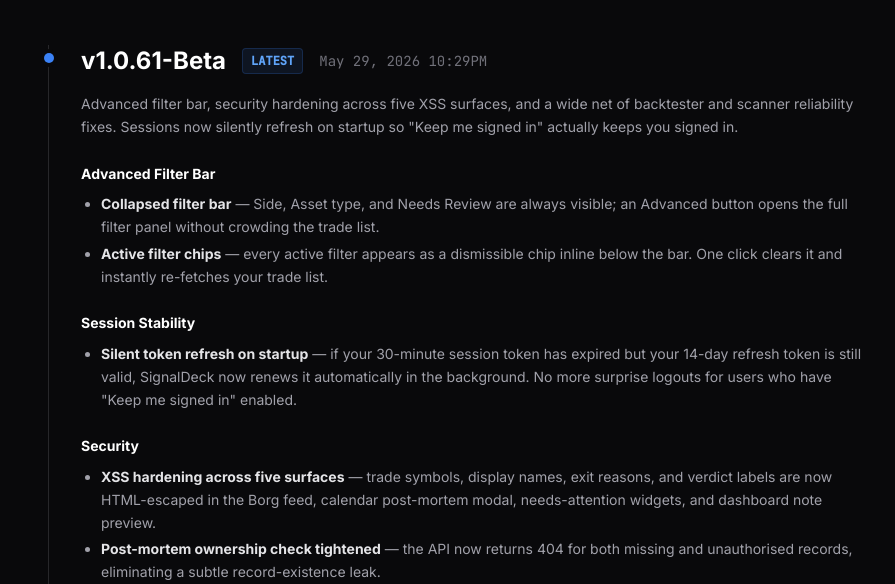
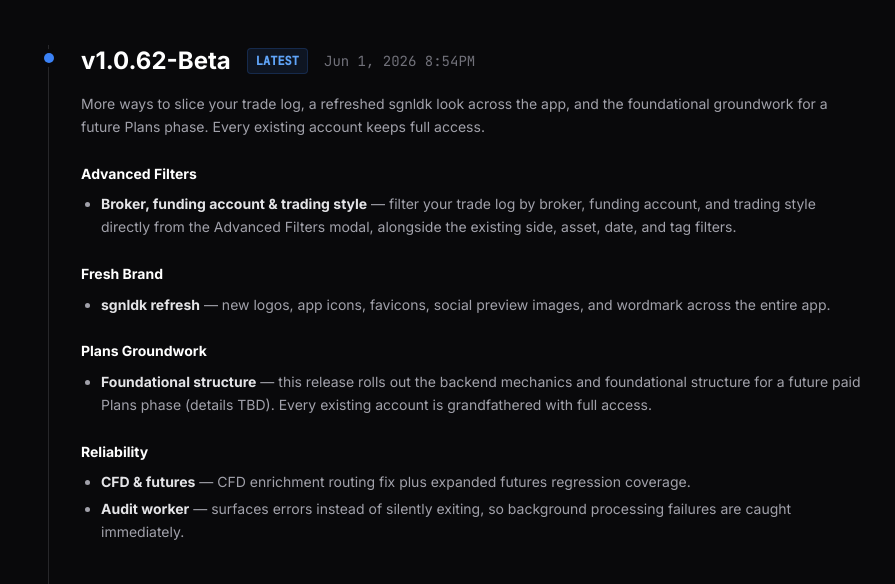
Before and after one commit to zachisit/signaldeck_marketing, a plain HTML site: page release-history.html in a window 1280 px wide. Shown: the part 216-800 px from the top of the page, without its empty margins (192-1087 px from the left). Drawn offline with nearby package versions, Linux system fonts and the light colour scheme.

Commit message:
release: v1.0.62 — Advanced Filters, sgnldk refresh, Plans groundwork
Add v1.0.62 release-history entry (LATEST badge moved from v1.0.61), and bump
homepage + release-history sitemap lastmod to 2026-06-01.

```diff
--- a/release-history.html
+++ b/release-history.html
@@ -137,12 +137,54 @@
 
         <div class="relative border-l border-zinc-800 ml-4 space-y-16">
 
+            <!-- v1.0.62 -->
+            <div class="pl-8 relative" id="v1-0-62">
+                <div class="absolute -left-[5px] top-2 w-2.5 h-2.5 rounded-full bg-blue-500 ring-4 ring-zinc-950"></div>
+                <div class="flex flex-col sm:flex-row sm:items-center gap-2 sm:gap-4 mb-4">
+                    <h2 class="text-2xl font-bold text-white">v1.0.62-Beta</h2>
+                    <span class="px-2 py-1 rounded text-xs font-mono font-bold bg-blue-500/10 text-blue-400 border border-blue-500/20">LATEST</span>
+                    <span class="text-sm font-mono text-zinc-500">Jun 1, 2026 8:54PM</span>
+                </div>
+
+                <div class="space-y-6 text-zinc-400 text-sm leading-relaxed">
+                    <p>More ways to slice your trade log, a refreshed sgnldk look across the app, and the foundational groundwork for a future Plans phase. Every existing account keeps full access.</p>
+
+                    <div>
+                        <h4 class="text-white font-bold mb-2">Advanced Filters</h4>
+                        <ul class="list-disc list-outside pl-5 space-y-1">
+                            <li><strong class="text-zinc-200">Broker, funding account &amp; trading style</strong> — filter your trade log by broker, funding account, and trading style directly from the Advanced Filters modal, alongside the existing side, asset, date, and tag filters.</li>
+                        </ul>
+                    </div>
+
+                    <div>
+                        <h4 class="text-white font-bold mb-2">Fresh Brand</h4>
+                        <ul class="list-disc list-outside pl-5 space-y-1">
+                            <li><strong class="text-zinc-200">sgnldk refresh</strong> — new logos, app icons, favicons, social preview images, and wordmark across the entire app.</li>
+                        </ul>
+                    </div>
+
+                    <div>
+                        <h4 class="text-white font-bold mb-2">Plans Groundwork</h4>
+                        <ul class="list-disc list-outside pl-5 space-y-1">
+                            <li><strong class="text-zinc-200">Foundational structure</strong> — this release rolls out the backend mechanics and foundational structure for a future paid Plans phase (details TBD). Every existing account is grandfathered with full access.</li>
+                        </ul>
+                    </div>
+
+                    <div>
+                        <h4 class="text-white font-bold mb-2">Reliability</h4>
+                        <ul class="list-disc list-outside pl-5 space-y-1">
+                            <li><strong class="text-zinc-200">CFD &amp; futures</strong> — CFD enrichment routing fix plus expanded futures regression coverage.</li>
+                            <li><strong class="text-zinc-200">Audit worker</strong> — surfaces errors instead of silently exiting, so background processing failures are caught immediately.</li>
+                        </ul>
+                    </div>
+                </div>
+            </div>
+
             <!-- v1.0.61 -->
             <div class="pl-8 relative" id="v1-0-61">
                 <div class="absolute -left-[5px] top-2 w-2.5 h-2.5 rounded-full bg-blue-500 ring-4 ring-zinc-950"></div>
                 <div class="flex flex-col sm:flex-row sm:items-center gap-2 sm:gap-4 mb-4">
                     <h2 class="text-2xl font-bold text-white">v1.0.61-Beta</h2>
-                    <span class="px-2 py-1 rounded text-xs font-mono font-bold bg-blue-500/10 text-blue-400 border border-blue-500/20">LATEST</span>
                     <span class="text-sm font-mono text-zinc-500">May 29, 2026 10:29PM</span>
                 </div>
 
--- a/sitemap.xml
+++ b/sitemap.xml
@@ -2,7 +2,7 @@
 <urlset xmlns="http://www.sitemaps.org/schemas/sitemap/0.9">
   <url>
     <loc>https://sgnldk.com/</loc>
-    <lastmod>2026-05-29</lastmod>
+    <lastmod>2026-06-01</lastmod>
     <priority>1.00</priority>
   </url>
 
@@ -62,7 +62,7 @@
 
   <url>
     <loc>https://sgnldk.com/release-history.html</loc>
-    <lastmod>2026-05-29</lastmod>
+    <lastmod>2026-06-01</lastmod>
     <priority>0.60</priority>
   </url>
 
```
